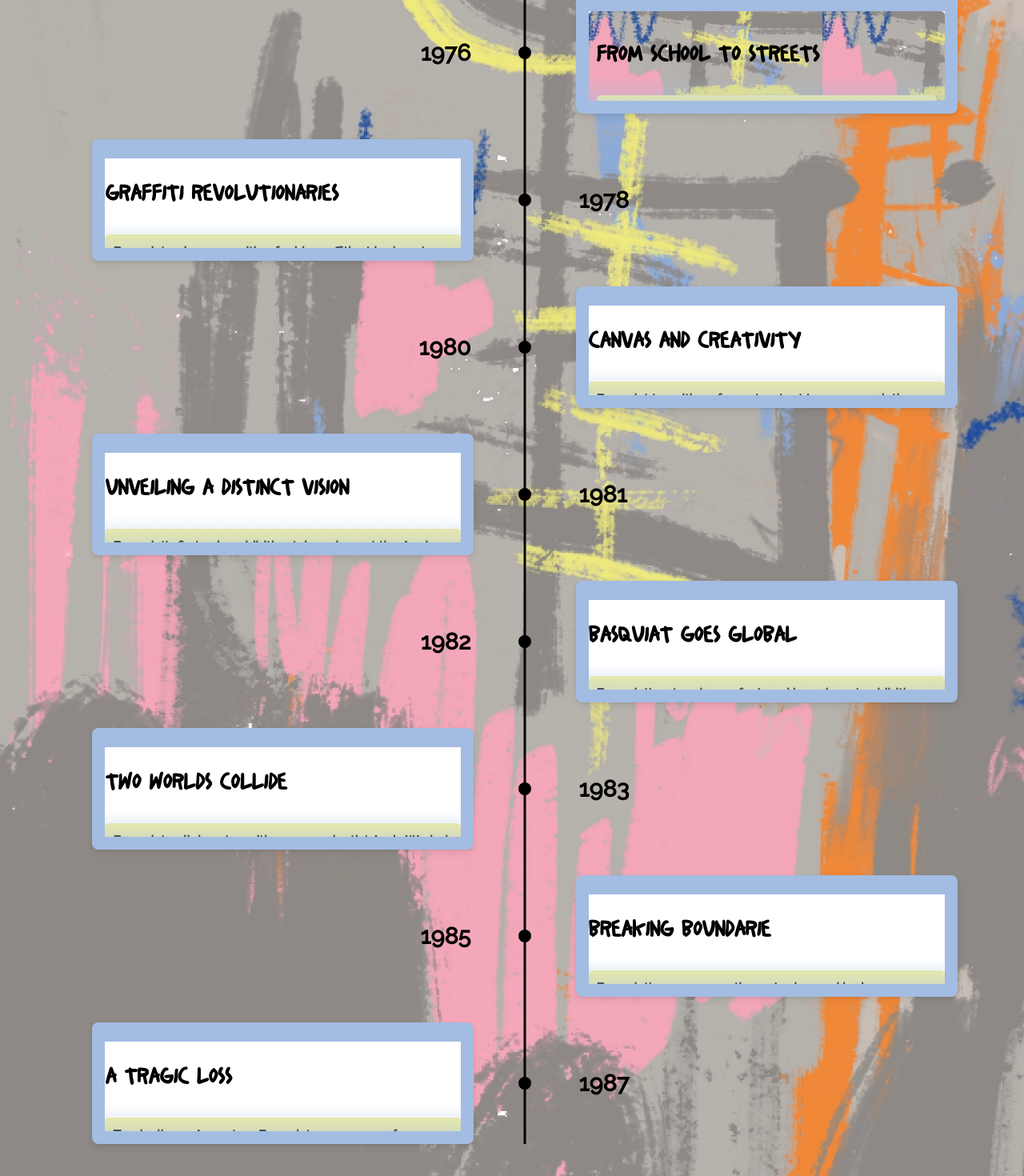
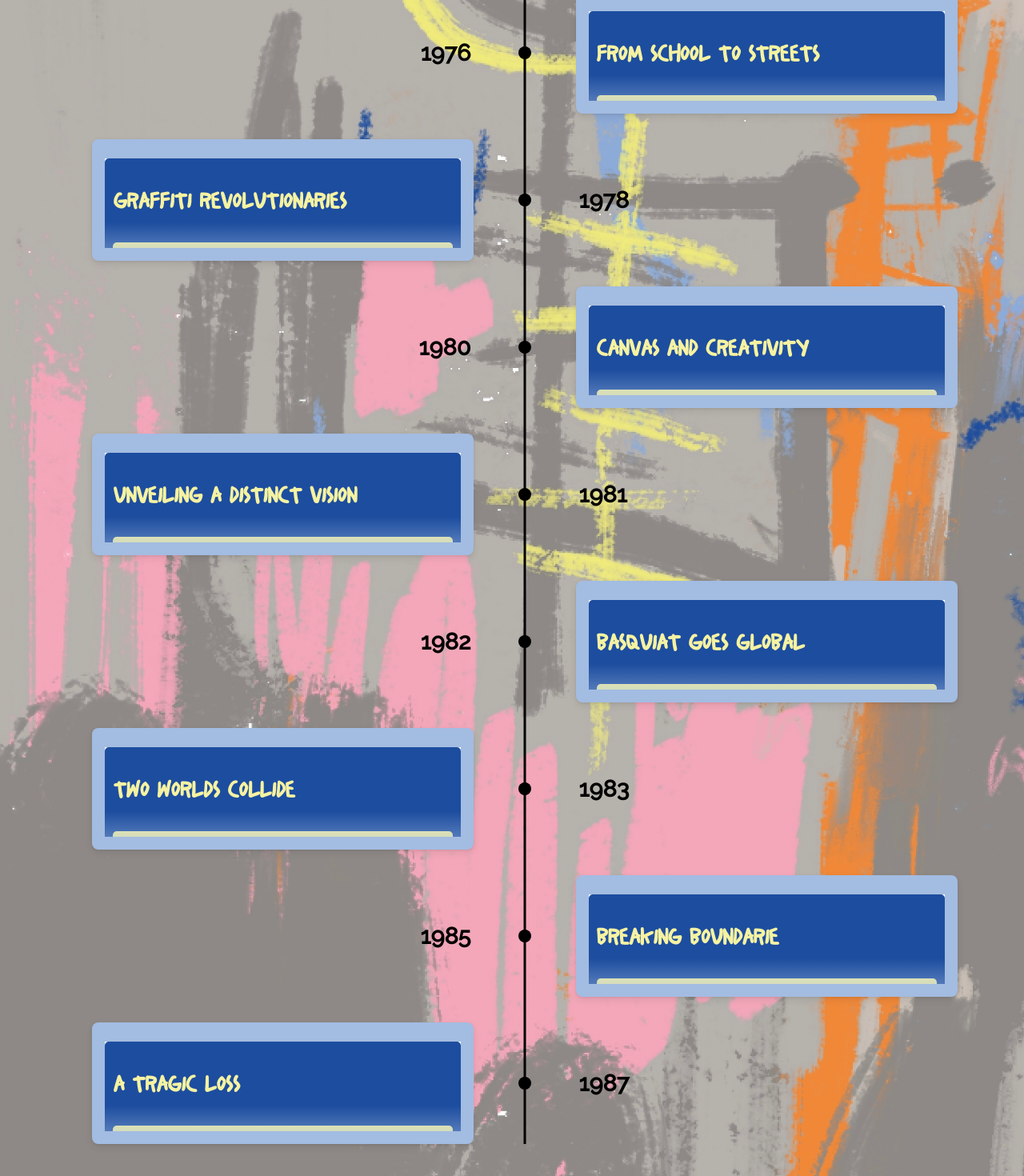
Before and after one commit to VanessaSchwab1906/basquiat-exhibition-app, a React (Create React App) app: page /biography in a window 1280 px wide. Shown: the part 531-2001 px from the top of the page at 80% size. Built offline with nearby package versions, Linux system fonts and the light colour scheme.

Commit message:
add different style to timeline again

```diff
--- a/src/components/Biography/Biography.css
+++ b/src/components/Biography/Biography.css
@@ -15,8 +15,8 @@
 }
 
 .timeline__wrapper {
-  /* background-color: #f6a7b8; */
-  background-image: url("../../assets/images/backgrounds/timeline.png");
+  background-color: #1d4d9f;
+  /* background-image: url("../../assets/images/backgrounds/timeline.png"); */
   border-radius: 5px;
   padding: 10px;
 }
@@ -24,6 +24,10 @@
 .timline__headline {
   font-family: "Basquiat Font";
   font-size: 30px;
+  border-color: #f5f2a2;
+  border-radius: 5px;
+  /* padding: 10px; */
+  color: #f5f2a2;
 }
 
 .timline__text {
--- a/src/components/Biography/Biography.js
+++ b/src/components/Biography/Biography.js
@@ -17,7 +17,7 @@
       Old Shit).
     </p>
   </div>,
-  <div>
+  <div className="timeline__wrapper">
     <h2 className="timline__headline">graffiti revolutionaries</h2>
     <p className="timline__text">
       Basquiat gains recognition for his graffiti art in downtown Manhattan,
@@ -25,7 +25,7 @@
       their poetic and thought-provoking messages.
     </p>
   </div>,
-  <div>
+  <div className="timeline__wrapper">
     <h2 className="timline__headline">canvas and creativity</h2>
     <p className="timline__text">
       Basquiat transitions from street art to canvas paintings, working in a
@@ -33,7 +33,7 @@
       groundbreaking group exhibition showcasing emerging artists.
     </p>
   </div>,
-  <div>
+  <div className="timeline__wrapper">
     <h2 className="timline__headline">unveiling a distinct vision</h2>
     <p className="timline__text">
       Basquiat's first solo exhibition takes place at the Annina Nosei Gallery
@@ -41,7 +41,7 @@
       subject matter.
     </p>
   </div>,
-  <div>
+  <div className="timeline__wrapper">
     <h2 className="timline__headline">basquiat goes global</h2>
     <p className="timline__text">
       Basquiat's artworks are featured in major art exhibitions and galleries
@@ -49,14 +49,14 @@
       and a solo exhibition at the Tony Shafrazi Gallery in New York.
     </p>
   </div>,
-  <div>
+  <div className="timeline__wrapper">
     <h2 className="timline__headline">two worlds collide</h2>
     <p className="timline__text">
       Basquiat collaborates with renowned artist Andy Warhol on a series of
       paintings, fusing their distinct styles and gaining widespread attention.
     </p>
   </div>,
-  <div>
+  <div className="timeline__wrapper">
     <h2 className="timline__headline">breaking boundarie</h2>
     <p className="timline__text">
       Basquiat's success continues to rise, and he becomes one of the youngest
@@ -64,7 +64,7 @@
       American Art in New York.
     </p>
   </div>,
-  <div>
+  <div className="timeline__wrapper">
     <h2 className="timline__headline">a tragic loss</h2>
     <p className="timline__text">
       Tragically, on August 12, Basquiat passes away from a drug overdose at the
```
